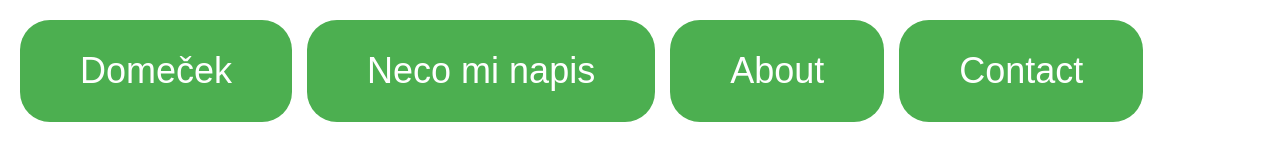
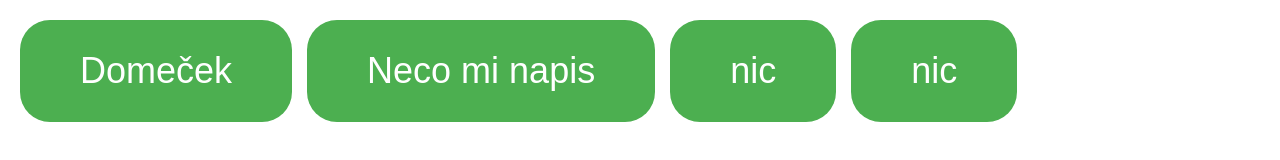
Before and after one commit to Janikcz13/my-web, a website: page index.html in a window 1280 px wide. Drawn offline with Linux system fonts and the light colour scheme.

Commit message:
index.html

```diff
--- a/index.html
+++ b/index.html
@@ -42,8 +42,8 @@
     <div class="button-container">
         <button onclick="openPage('')">Domeček</button>
         <button onclick="openPage('Piš')">Neco mi napis</button>
-        <button onclick="openPage('about')">About</button>
-        <button onclick="openPage('contact')">Contact</button>
+        <button onclick="openPage('nic')">nic</button>
+        <button onclick="openPage('nic')">nic</button>
     </div>
 
 </body>
```
